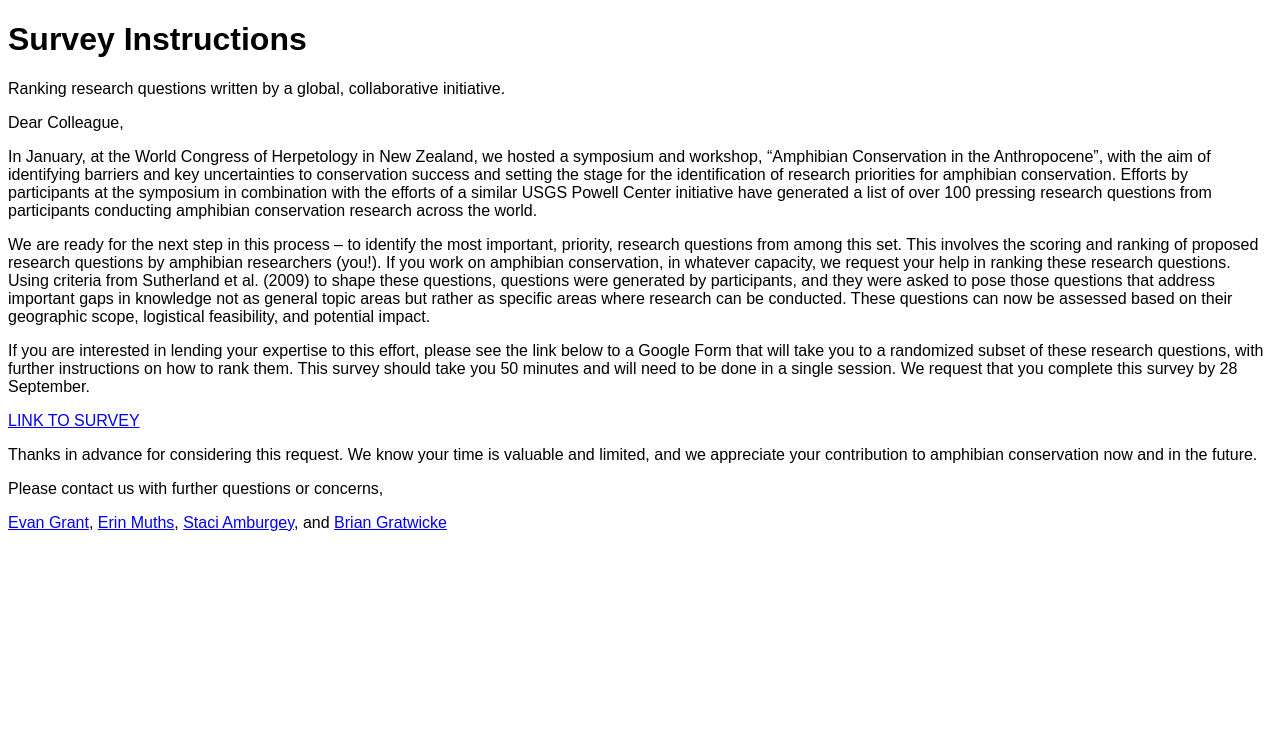
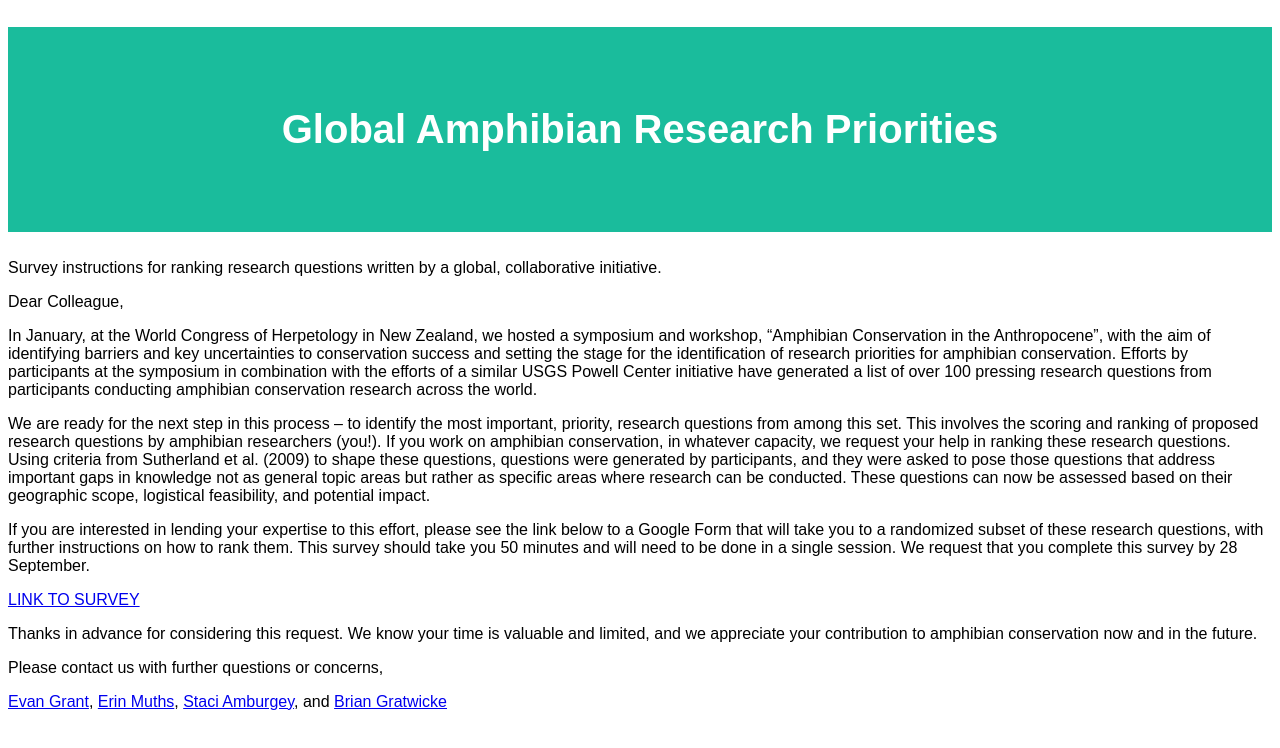
Before and after one commit to amburgey/GlobalAmphibianConservationPriorities, a plain HTML site: page index.html in a window 1280 px wide. Drawn offline with Linux system fonts and the light colour scheme.

Commit message:
Update index.html

```diff
--- a/index.html
+++ b/index.html
@@ -13,18 +13,14 @@ body {
   text-align: center; /* center the text */
   background: #1abc9c; /* green background */
   color: white; /* white text color */
-}
-
-/* Increase the font size of the <h1> element */
-.header h1 {
   font-size: 40px;
 }
 </style>
 </head>
 <body>
 
-<h1>Survey Instructions</h1>
-<p>Ranking research questions written by a global, collaborative initiative.</p>
+<h1 class="header">Global Amphibian Research Priorities</h1>
+<p>Survey instructions for ranking research questions written by a global, collaborative initiative.</p>
 
 <p>Dear Colleague,</p>
 
```
